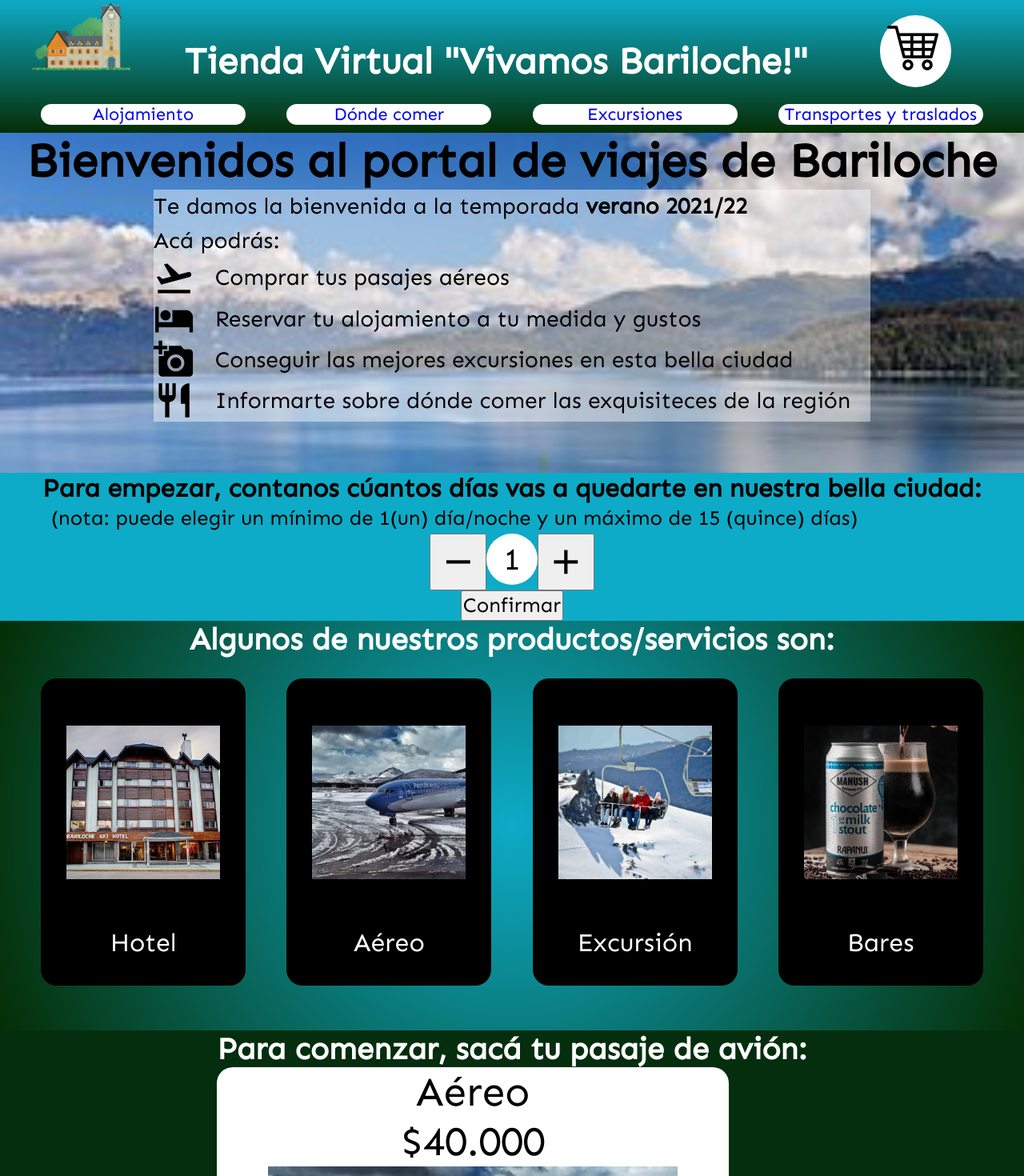
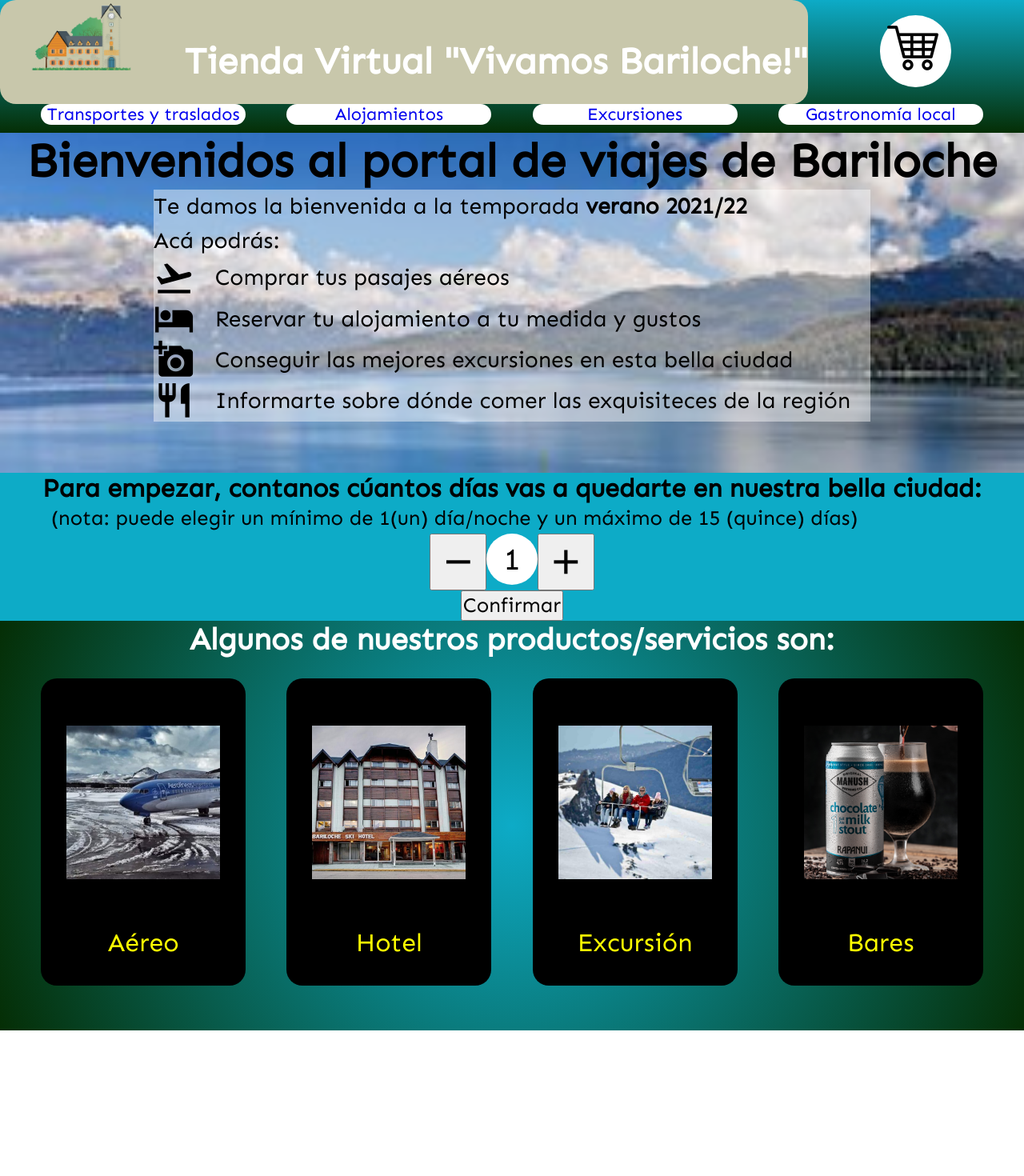
Before and after one commit to GerardoCoria/VivamosBariloche-Coria, a React (Create React App) app: page / in a window 1280 px wide. Shown: the top 1470 px of the page at 80% size. After the commit the page ends 1288 px from the top, so only its background shows below. Built offline with nearby package versions, Linux system fonts and the light colour scheme.

Commit message:
desafío clase N°8 3-11

```diff
--- a/src/components/App.js
+++ b/src/components/App.js
@@ -1,13 +1,28 @@
 import BarraMenu from "./navBar"
 import Intro from "./ItemListContainer"
 import ContenedorItem from "./ItemDetailContainer"
-import {BrowserRouter} from "react-router-dom"
+import {BrowserRouter, Route, Switch} from "react-router-dom"
 
-const App = () => <div>
+const App = () =>{
+return(
+    <div>
         <BrowserRouter>
             <BarraMenu/>
+                <Switch>
+                    {/* Ruta 1 a la pagina principal */}
+                    <Route exact path="/" component={Intro}>
                         <Intro estacion = {"verano"} temporada={"2021/22"}/>
+                    </Route>
+                    {/* Ruta 2 a las secciones*/}
+                    <Route path="/seccion/:id" component={Intro}>
+                        <Intro estacion = {"verano"} temporada={"2021/22"}/>
+                    </Route>
+                    {/* Ruta 3 a  los items*/}
+                    <Route path="/item/:id" component={ContenedorItem}>
                         <ContenedorItem/>
+                    </Route>
+                </Switch>
         </BrowserRouter>
     </div>
+)}
 export default App
--- a/src/components/ItemDetailContainer.js
+++ b/src/components/ItemDetailContainer.js
@@ -23,7 +23,7 @@ const ContenedorItem =()=>{
     }, []);
 
     function loading (Loading) {
-        if(productos.length==0){
+        if(productos.length===0){
             return(
                 <div className="loading">
                     <img src={Loading} alt="loading"/>
@@ -36,7 +36,6 @@ const ContenedorItem =()=>{
                     )
                 }
             }
-
     function mostrarItem1 (productos){
         if (productos.length>0){
             return(
@@ -57,5 +56,4 @@ const ContenedorItem =()=>{
           />
     </div>)
 }
-
 export default ContenedorItem
--- a/src/components/ItemList.js
+++ b/src/components/ItemList.js
@@ -12,9 +12,9 @@ const ListaProductos = (props) =>{
             {(props.productos).map((e,i)=>{
                 return(
                     <MostrarProducto id="productosPintados"
-                    pintar={<div key={e.id} className="itemsIntro">
-                                <img src={e.img}/>{e.nombre}
-
+                    pintar={<div className="itemsIntro" key={e.id}>
+                                <img src={e.img} alt="img"/>
+                                <span>{e.nombre}</span>
                             </div>}
                     />
                 )
--- a/src/components/ItemListContainer.js
+++ b/src/components/ItemListContainer.js
@@ -1,27 +1,32 @@
 import Contador from "./ItemCount"
 import ListaProductos from "./ItemList"
 import { useState, useEffect } from "react"
-// import Loading from "../media/loading.gif"
 import fotoHotel from "../media/hotel.jpg"
 import fotoAereo from "../media/aereo.jpg"
 import fotoExcursion from "../media/excursion.jpg"
 import bares from "../media/bares.jpg"
+import { useParams } from "react-router-dom"
 
 const Intro = (props) =>{
-
     // Productos
     const items =[
-        {id:1, nombre:"Hotel",precio:"$10.000", img: fotoHotel},
-        {id:2, nombre:"Aéreo", precio:"$40.000", img: fotoAereo},
-        {id:3, nombre:"Excursión", precio:"$8.000", img: fotoExcursion},
-        {id:4, nombre:"Bares", precio:"$2.000", img: bares},
+        {id:1, nombre:"Aéreo", precio:"$40.000", img: fotoAereo, seccion:1},
+        {id:2, nombre:"Hotel",precio:"$10.000", img: fotoHotel, seccion: 2},
+        {id:3, nombre:"Excursión", precio:"$8.000", img: fotoExcursion, seccion: 3},
+        {id:4, nombre:"Bares", precio:"$2.000", img: bares, seccion: 4}
     ]
+
+    const id =useParams()
+    console.log(id)
+    //lo hice con el Find, no con filter
+   const itemFiltrados = items.find(item => item.id == id.id)
+    console.log(itemFiltrados)
 
     //Hooks
     const [productos, setProductos] = useState([])
     useEffect(() => {
         setTimeout(() => {
-        setProductos(items);
+            setProductos(items)
         },2000);
     }, []);
 
@@ -51,9 +56,8 @@ const Intro = (props) =>{
         <Contador minimoDias={1} maximoDias={15}
             confirmar={function(abc){console.log(`Los días elegidos son:${abc}`)}}
         />
-
         <ListaProductos productos={productos} loading= {function (Loading) {
-        if(productos.length==0){
+        if(productos.length===0){
             return(
                 <div className="loading">
                     <img src={Loading} alt="loading" />
@@ -66,7 +70,6 @@ const Intro = (props) =>{
                     )
                 }
             }}
-
         />
     </div>
     )
--- a/src/components/navBar.js
+++ b/src/components/navBar.js
@@ -4,14 +4,16 @@ import {NavLink} from "react-router-dom"
 
 const BarraMenu = () =>
     <header id="encabezado">
+        <NavLink to="/">
         <img src= {Logo} alt="bariloche" id="logo"/>
-        <h1 className="titulo">Tienda Virtual "Vivamos Bariloche!"</h1>
+        <h1 id="titulo">Tienda Virtual "Vivamos Bariloche!"</h1>
+        </NavLink>
         <IconoCarrito/>
         <nav>
-            <NavLink to="./1">Alojamiento</NavLink>
-            <NavLink to="./2">Dónde comer</NavLink>
-            <NavLink to="./3">Excursiones</NavLink>
-            <NavLink to="./4">Transportes y traslados</NavLink>
+            <NavLink to="/seccion/1">Transportes y traslados</NavLink>
+            <NavLink to="/seccion/2">Alojamientos</NavLink>
+            <NavLink to="/seccion/3">Excursiones</NavLink>
+            <NavLink to="/seccion/4">Gastronomía local</NavLink>
         </nav>
     </header>
 export default BarraMenu
--- a/src/estilo.css
+++ b/src/estilo.css
@@ -23,7 +23,7 @@
     margin-left: 3vw;
 }
 
-.titulo{
+#titulo{
     display: inline-block;
     color: white;
     font-size:3.6vw;
@@ -46,6 +46,11 @@ nav{
     text-decoration: none;
     display: inline-block;
     min-width: 20vw;
+}
+
+.active{
+    background-color :#c8c7ab !important;
+    color: #000;
 }
 
 #intro{
```
Lines whose indentation alone changed are shown as unchanged.
